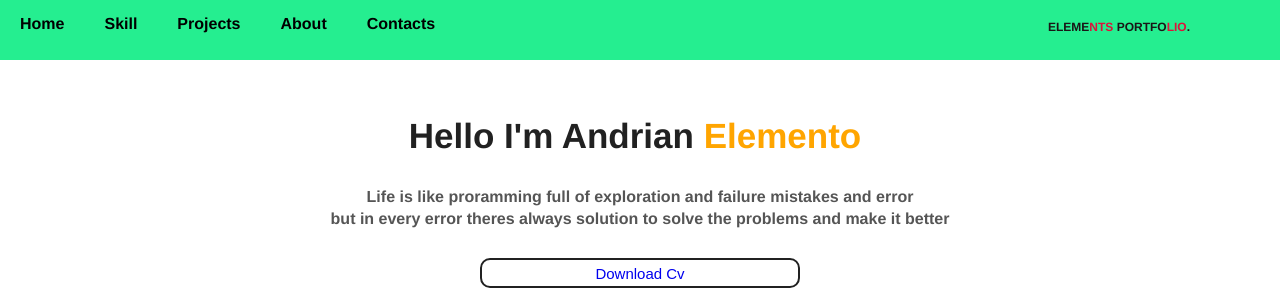
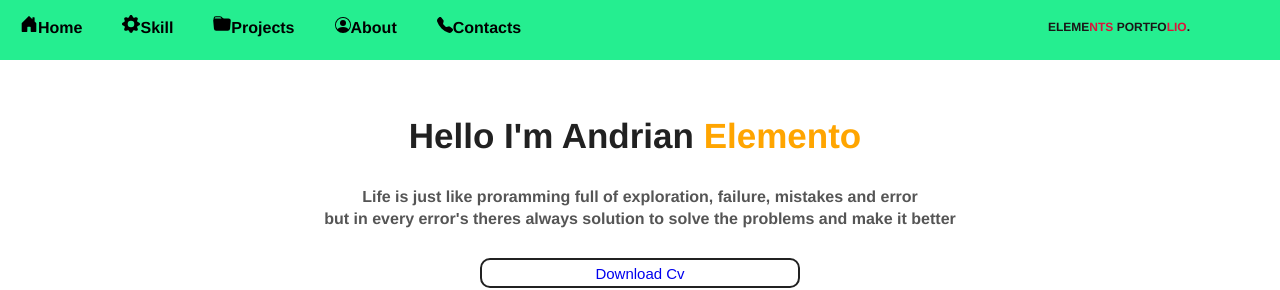
Before and after one commit to lordelements/lordelements.github.io, a Vue app: page / in a window 1280 px wide. Both pictures are taken after a click on the item "Home". Shown: the top 290 px of the page. Built offline with nearby package versions, Linux system fonts and the light colour scheme.

Commit message:
2nd commit

```diff
--- a/public/index.html
+++ b/public/index.html
@@ -1,5 +1,5 @@
 <!DOCTYPE html>
-<html lang="">
+<html lang="en">
   <head>
     <meta charset="utf-8">
     <meta http-equiv="X-UA-Compatible" content="IE=edge">
--- a/src/components/Portfolio.vue
+++ b/src/components/Portfolio.vue
@@ -7,19 +7,35 @@
        </div>
        <nav>
                    <ul>
-                        <li @click="toggleDetails" ><strong><a href="#">Home</a></strong>{{ home }}</li>
-                        <li @click="toggleskill"><strong><a href="#">Skill</a></strong>{{ skill }}</li>
-                        <li @click="togglesproject"><strong><a href="#">Projects</a></strong>{{ projects }}</li>
-                        <li @click="toggleabout"><strong><a href="#">About</a></strong>{{ about }}</li>
-                        <li @click="togglecontacts"><strong><a href="#">Contacts</a></strong>{{ contacts }}</li>
+                        <li @click="toggleDetails" >
+                        <svg xmlns="http://www.w3.org/2000/svg" width="18px" height="18px" fill="currentColor" class="bi bi-house-door-fill" viewBox="0 0 16 16">
+                        <path d="M6.5 14.5v-3.505c0-.245.25-.495.5-.495h2c.25 0 .5.25.5.5v3.5a.5.5 0 0 0 .5.5h4a.5.5 0 0 0 .5-.5v-7a.5.5 0 0 0-.146-.354L13 5.793V2.5a.5.5 0 0 0-.5-.5h-1a.5.5 0 0 0-.5.5v1.293L8.354 1.146a.5.5 0 0 0-.708 0l-6 6A.5.5 0 0 0 1.5 7.5v7a.5.5 0 0 0 .5.5h4a.5.5 0 0 0 .5-.5z"/>
+                        </svg><strong><a href="#">Home</a></strong>{{ home }}</li>
+                        <li @click="toggleskill"><strong>
+                        <svg xmlns="http://www.w3.org/2000/svg" width="18px" height="18px" fill="currentColor" class="bi bi-gear-fill" viewBox="0 0 16 16">
+                        <path d="M9.405 1.05c-.413-1.4-2.397-1.4-2.81 0l-.1.34a1.464 1.464 0 0 1-2.105.872l-.31-.17c-1.283-.698-2.686.705-1.987 1.987l.169.311c.446.82.023 1.841-.872 2.105l-.34.1c-1.4.413-1.4 2.397 0 2.81l.34.1a1.464 1.464 0 0 1 .872 2.105l-.17.31c-.698 1.283.705 2.686 1.987 1.987l.311-.169a1.464 1.464 0 0 1 2.105.872l.1.34c.413 1.4 2.397 1.4 2.81 0l.1-.34a1.464 1.464 0 0 1 2.105-.872l.31.17c1.283.698 2.686-.705 1.987-1.987l-.169-.311a1.464 1.464 0 0 1 .872-2.105l.34-.1c1.4-.413 1.4-2.397 0-2.81l-.34-.1a1.464 1.464 0 0 1-.872-2.105l.17-.31c.698-1.283-.705-2.686-1.987-1.987l-.311.169a1.464 1.464 0 0 1-2.105-.872l-.1-.34zM8 10.93a2.929 2.929 0 1 1 0-5.86 2.929 2.929 0 0 1 0 5.858z"/>
+                        </svg><a href="#">Skill</a></strong>{{ skill }}</li>
+                        <li @click="togglesproject"><strong>
+                        <svg xmlns="http://www.w3.org/2000/svg" width="18px" height="18px" fill="currentColor" class="bi bi-folder-fill" viewBox="0 0 16 16">
+                        <path d="M9.828 3h3.982a2 2 0 0 1 1.992 2.181l-.637 7A2 2 0 0 1 13.174 14H2.825a2 2 0 0 1-1.991-1.819l-.637-7a1.99 1.99 0 0 1 .342-1.31L.5 3a2 2 0 0 1 2-2h3.672a2 2 0 0 1 1.414.586l.828.828A2 2 0 0 0 9.828 3zm-8.322.12C1.72 3.042 1.95 3 2.19 3h5.396l-.707-.707A1 1 0 0 0 6.172 2H2.5a1 1 0 0 0-1 .981l.006.139z"/>
+                        </svg><a href="#">Projects</a></strong>{{ projects }}</li>
+                        <li @click="toggleabout"><strong>
+                        <svg xmlns="http://www.w3.org/2000/svg" width="16" height="16" fill="currentColor" class="bi bi-person-circle" viewBox="0 0 16 16">
+                        <path d="M11 6a3 3 0 1 1-6 0 3 3 0 0 1 6 0z"/>
+                        <path fill-rule="evenodd" d="M0 8a8 8 0 1 1 16 0A8 8 0 0 1 0 8zm8-7a7 7 0 0 0-5.468 11.37C3.242 11.226 4.805 10 8 10s4.757 1.225 5.468 2.37A7 7 0 0 0 8 1z"/>
+                        </svg><a href="#">About</a></strong>{{ about }}</li>
+                        <li @click="togglecontacts"><strong>
+                        <svg xmlns="http://www.w3.org/2000/svg" width="16" height="16" fill="currentColor" class="bi bi-telephone-fill" viewBox="0 0 16 16">
+                        <path fill-rule="evenodd" d="M1.885.511a1.745 1.745 0 0 1 2.61.163L6.29 2.98c.329.423.445.974.315 1.494l-.547 2.19a.678.678 0 0 0 .178.643l2.457 2.457a.678.678 0 0 0 .644.178l2.189-.547a1.745 1.745 0 0 1 1.494.315l2.306 1.794c.829.645.905 1.87.163 2.611l-1.034 1.034c-.74.74-1.846 1.065-2.877.702a18.634 18.634 0 0 1-7.01-4.42 18.634 18.634 0 0 1-4.42-7.009c-.362-1.03-.037-2.137.703-2.877L1.885.511z"/>
+                        </svg><a href="#">Contacts</a></strong>{{ contacts }}</li>
                      </ul>
        </nav>
       </header><br><br>
         <!-- Hero tagline & name -->
                     <div class="detail" v-if="detailsAreVisible">
                         <h1>Hello I'm Andrian <span>Elemento</span></h1>
-                        <p><b>Life is like proramming full of exploration and failure mistakes and error <br>
-                        but in every error theres always solution to solve the problems and make it better</b></p>
+                        <p><b>Life is just like proramming full of exploration, failure, mistakes and error <br>
+                        but in every error's theres always solution to solve the problems and make it better</b></p>
 
                         <br><button><a v-bind:href="ResumeLink" class="download-btn">Download Cv</a></button>
                     </div>
--- a/src/components/Welcome.vue
+++ b/src/components/Welcome.vue
@@ -41,6 +41,7 @@ export default {
 </script>
 
 <style scoped>
+
    h1{
        font-size: 35px;
        font-style: inherit;
--- a/src/styles/style.css
+++ b/src/styles/style.css
@@ -2,6 +2,11 @@
     margin: 0;
     padding: 0;
     box-sizing: border-box;
+}
+body{
+  background-image: ("C:/Users/USER/final-project-personal-portfolio/public/img/background.jpeg");
+  background-repeat: no-repeat;
+  display: cover;
 }.logo{
     float: right;
     margin: 20px 90px;
```
Also changed, not shown: src/components/HelloWorld.vue (deleted, +0 -59 lines), public/img/background.jpeg (added), public/img/profile.jpg (deleted).
